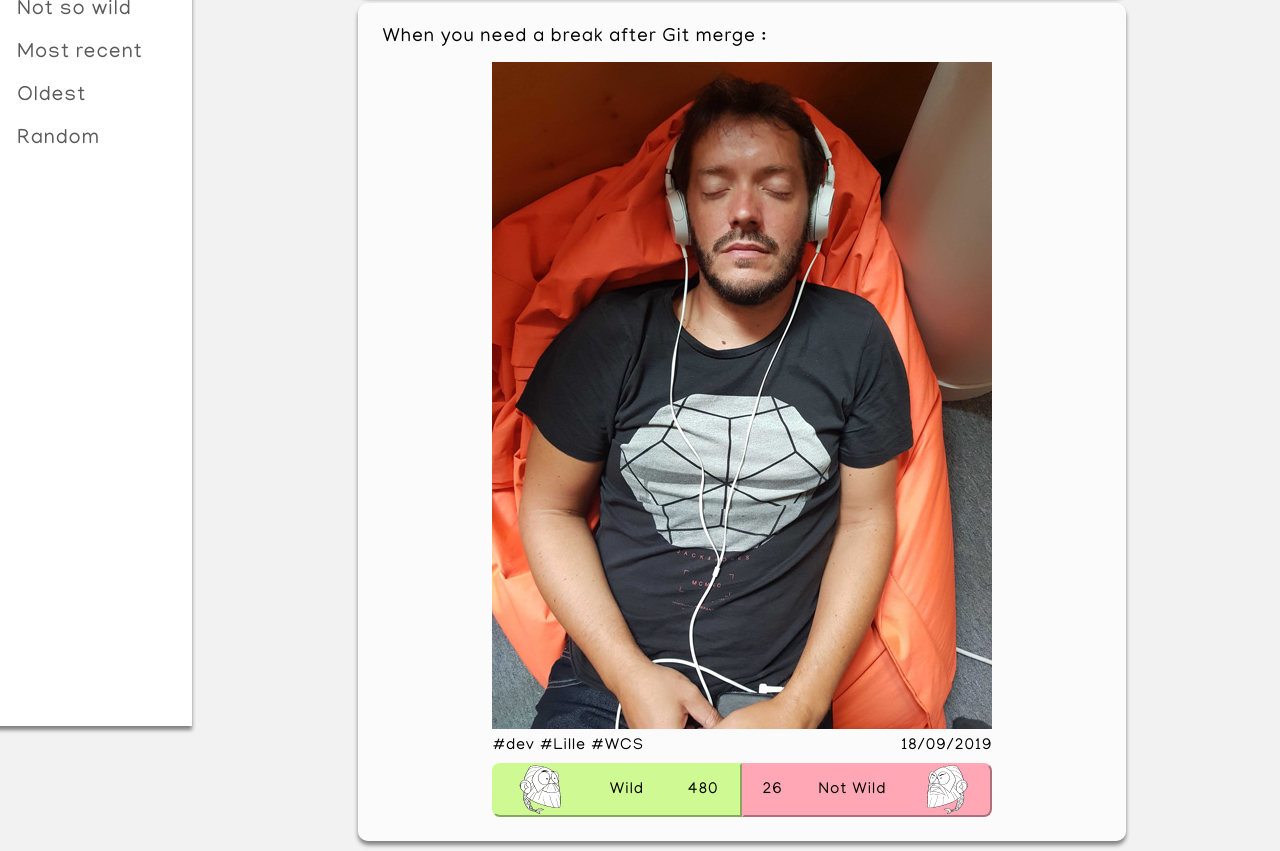
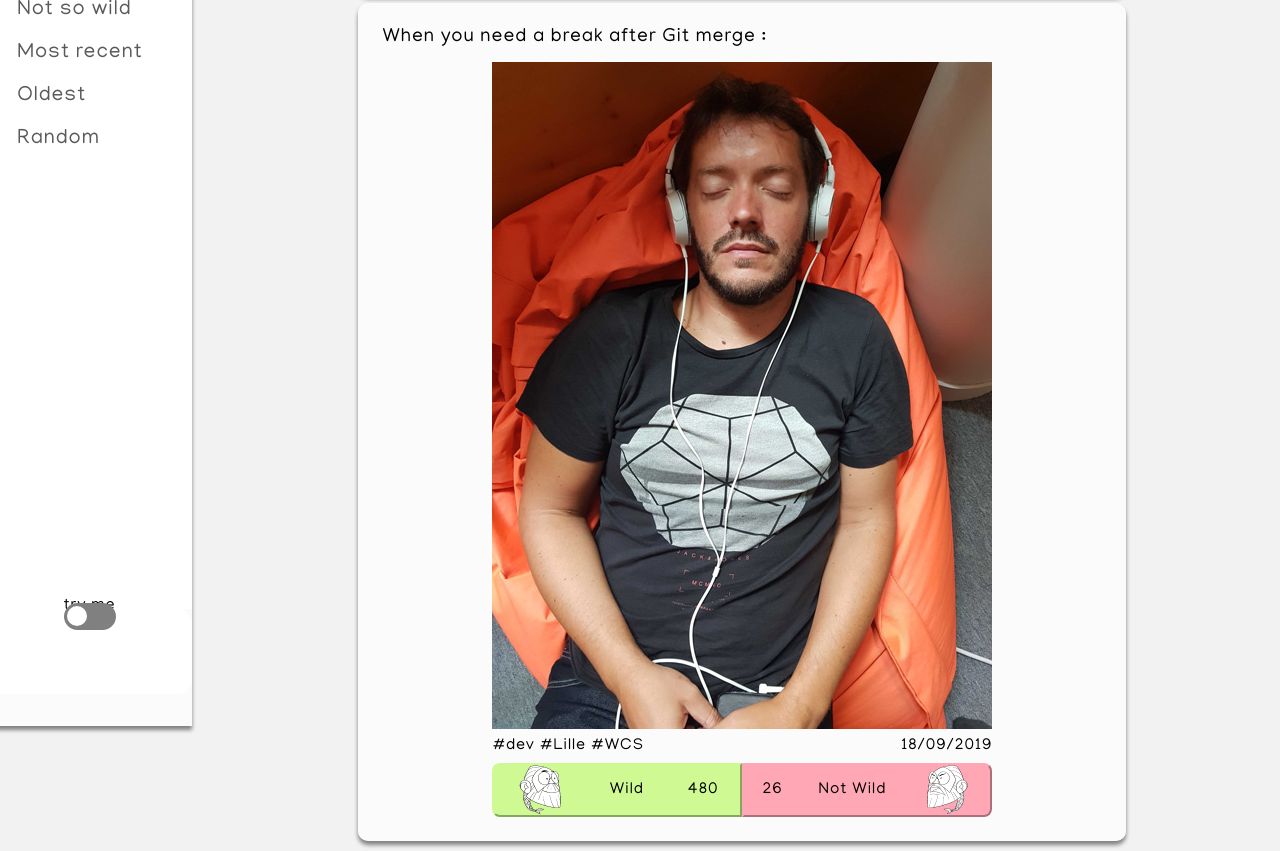
Before and after one commit to jervalles/instantwild, a PHP site: page / in a window 1280 px wide. Shown: the part 134-985 px from the top of the page. Run offline with PHP 8.4, Linux system fonts and the light colour scheme.

Commit message:
mode Unicorn added on Desktop mode

```diff
--- a/header.html
+++ b/header.html
@@ -9,6 +9,7 @@
         <link rel="stylesheet" href="nav.css">
         <link rel="stylesheet" href="submit.css">
         <link rel="stylesheet" href="index.css">
+        <link rel="stylesheet" href="unicorn.css">
 
         <link href="https://fonts.googleapis.com/css?family=Manjari&display=swap" rel="stylesheet">
 </head>
--- a/index.css
+++ b/index.css
@@ -107,7 +107,9 @@ hr{
 }
 
 @media screen and (min-width: 960px){
-/*			Left Menu			*/
+
+
+  /*			Left Menu			*/
   .leftMenuSection {
     width: 14%;
     display: flex;
@@ -172,4 +174,8 @@ hr{
   section {
     padding-top: 40px;
   }
+
+  html {
+    --color-headings: #0077FF;
+  }
 }
--- a/index.php
+++ b/index.php
@@ -23,10 +23,10 @@ include ('codephp/data.php');
                         <li>Most recent</li>
                         <li>Oldest</li>
                         <li>Random</li>
+                </div>
                     </ul>
-                </div>
                 <!-- Instant Wild Logo and Title -->
-                <a href="index.html" id="logolink" title="Homepage">
+                <a href="index.php" id="logolink" title="Homepage">
                     <img src="./images/logo.png" alt="Logo Instant Wild">
                     <h1 id="h1reduced">IW</h1>
                     <h1 id="h1full">Instants Wild</h1>
@@ -55,13 +55,15 @@ include ('codephp/data.php');
                             <li>Oldest</li>
                             <li>Random</li>
                         </ul>
+                <!-- Licorn DesktopMode Toggle -->
+                <div class="toggle-container"><p>try me</p>
+                    <input type="checkbox" id="switch" name="theme" /><label id="licornLabel" for="switch">Toggle</label>
+                </div>
                 </div>
             </section>
             <section>
 
-
                 <h2>Wild instant of the day :</h2>
-
 
                 <article>
 
@@ -194,5 +196,6 @@ include ('codephp/data.php');
         <script src="modal.js"></script>
         <script src="gotopbutton.js"></script>
         <script src="voteButton.js"></script>
+        <script src="licorn.js"></script>
     </body>
 </html>
--- /dev/null
+++ b/licorn.js
@@ -0,0 +1,23 @@
+let checkbox = document.querySelector('input[name=theme]');
+
+checkbox.addEventListener('change', function() {
+if(this.checked) {
+    trans()
+    document.body.setAttribute('data-theme', 'licorne');
+    document.getElementsByTagName('nav')[0].setAttribute('data-theme', 'licorne');
+    document.getElementById('logolink').setAttribute('data-theme', 'licorne');
+
+} else {
+    trans()
+    document.body.setAttribute('data-theme', 'licorneNone');
+    document.getElementsByTagName('nav')[0].setAttribute('data-theme', 'licorneNone');
+    document.getElementById('logolink').setAttribute('data-theme', 'licorneNone');
+}
+})
+
+let trans = () => {
+document.documentElement.classList.add('transition');
+window.setTimeout(() => {
+    document.documentElement.classList.remove('transition')
+}, 1000)
+}
--- a/nav.css
+++ b/nav.css
@@ -74,6 +74,8 @@ nav {
     display: flex;
     align-items: center;
     width: 68%;
+    text-decoration: none;
+    color: #f2f2f2;
   }
 
   #logolink img {
@@ -94,11 +96,6 @@ nav {
     margin-left: 10px;
     margin-right: 2px;
     font-size: 200%;
-  }
-
-  #logolink {
-    text-decoration: none;
-    color: #f2f2f2;
   }
 
   /*   nav   Search    */
@@ -222,5 +219,4 @@ nav {
         display: none;
     }
 
-
 }
--- /dev/null
+++ b/unicorn.css
@@ -0,0 +1,119 @@
+     /*			Licorn modifications on all modes			*/
+    body[data-theme='licorne'] {
+    cursor: url(images/licornev3.png),auto !important;
+    background: linear-gradient(234deg, #f47afb, #d1e818, #71e7f3, #ffffff);
+    background-size: 1100%;
+
+    -webkit-animation: rainbow 10s ease infinite;
+    -z-animation: rainbow 10s ease infinite;
+    -o-animation: rainbow 10s ease infinite;
+    animation: rainbow 10s ease infinite;}
+
+    @-webkit-keyframes rainbow {
+        0%{background-position:0% 82%}
+        50%{background-position:100% 19%}
+        100%{background-position:0% 82%}
+    }
+    @-moz-keyframes rainbow {
+        0%{background-position:0% 82%}
+        50%{background-position:100% 19%}
+        100%{background-position:0% 82%}
+    }
+    @-o-keyframes rainbow {
+        0%{background-position:0% 82%}
+        50%{background-position:100% 19%}
+        100%{background-position:0% 82%}
+    }
+    @keyframes rainbow {
+        0%{background-position:0% 82%}
+        50%{background-position:100% 19%}
+        100%{background-position:0% 82%}
+    }
+
+    nav[data-theme='licorne'] {
+        background-image: url("./images/unicornBanner.png");
+        border-bottom: solid 1px black;
+    }
+
+    #logolink[data-theme='licorne'] {
+        color: rgb(149, 0, 146);
+    }
+
+    #h1reduced[data-theme='licorne'] {
+        color: rgb(149, 0, 146);
+    }
+
+/*  Licorn modifications - DESKTOP */
+
+@media screen and (min-width: 960px){
+
+        #logolink[data-theme='licorne'] {
+            color: rgb(149, 0, 146);
+        }
+
+/*	Licorn Button on Desktop Mode			*/
+        #licornLabel {
+            cursor: pointer;
+            text-indent: -9999px;
+            width: 52px;
+            height: 27px;
+            background: grey;
+            float: center;
+            border-radius: 100px;
+            position: relative;
+
+        }
+
+        #licornLabel:after {
+            content: '';
+            position: absolute;
+            top: 3px;
+            left: 3px;
+            width: 20px;
+            height: 20px;
+            background: #fff;
+            border-radius: 90px;
+            transition: 0.3s;
+        }
+
+        input:checked + #licornLabel {
+            background: var(--color-headings);
+        }
+
+        input:checked + #licornLabel:after {
+            left: calc(100% - 5px);
+            transform: translateX(-100%);
+        }
+
+        #licornLabel:active:after {
+            width: 45px;
+        }
+
+        .toggle-container {
+            background-color: white;
+            margin: 0 0 2rem 0;
+            padding: 0;
+            border-radius: 15px;
+            height: 100px;
+            width: 100%;
+            display: grid;
+            grid-template-columns: 80% auto;
+            grid-template-rows: auto auto;
+            grid-template-areas:
+                "title switch"
+                "content content";
+            display: flex;
+            flex-direction: column;
+            align-items: center;
+        }
+
+        .toggle-container p {
+            margin: -12px;
+        }
+
+        #switch{
+            height: 0;
+            width: 0;
+            visibility: hidden;
+        }
+}
```
Also changed, not shown: general.css (line endings or trailing spaces), images/licornev3.png (added), images/unicornBanner.png (added).
